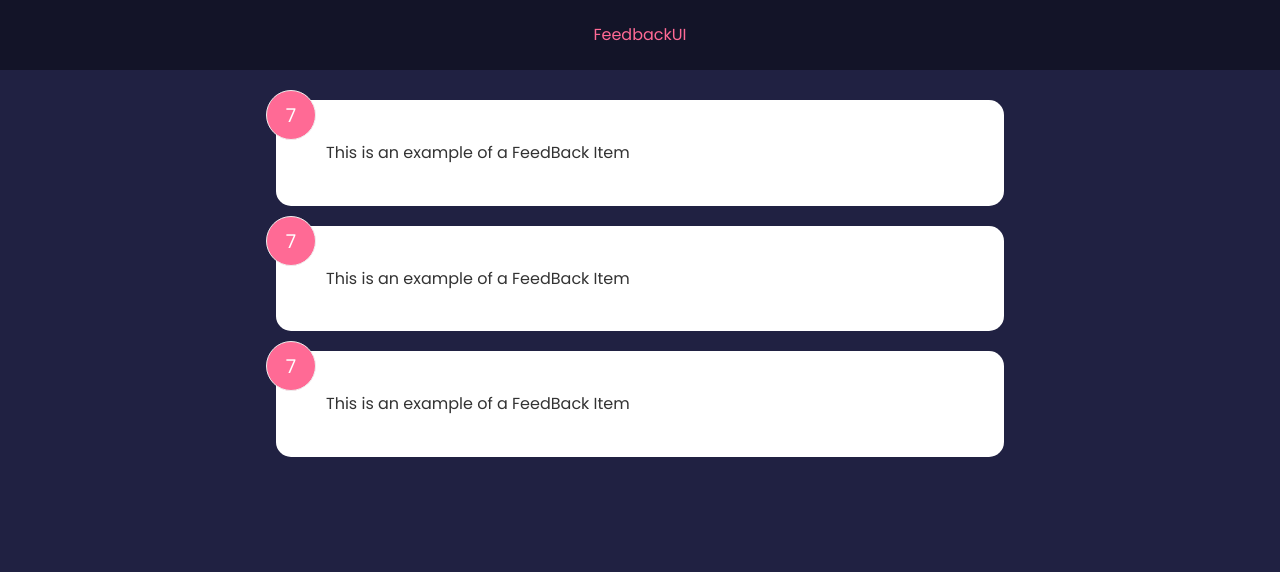
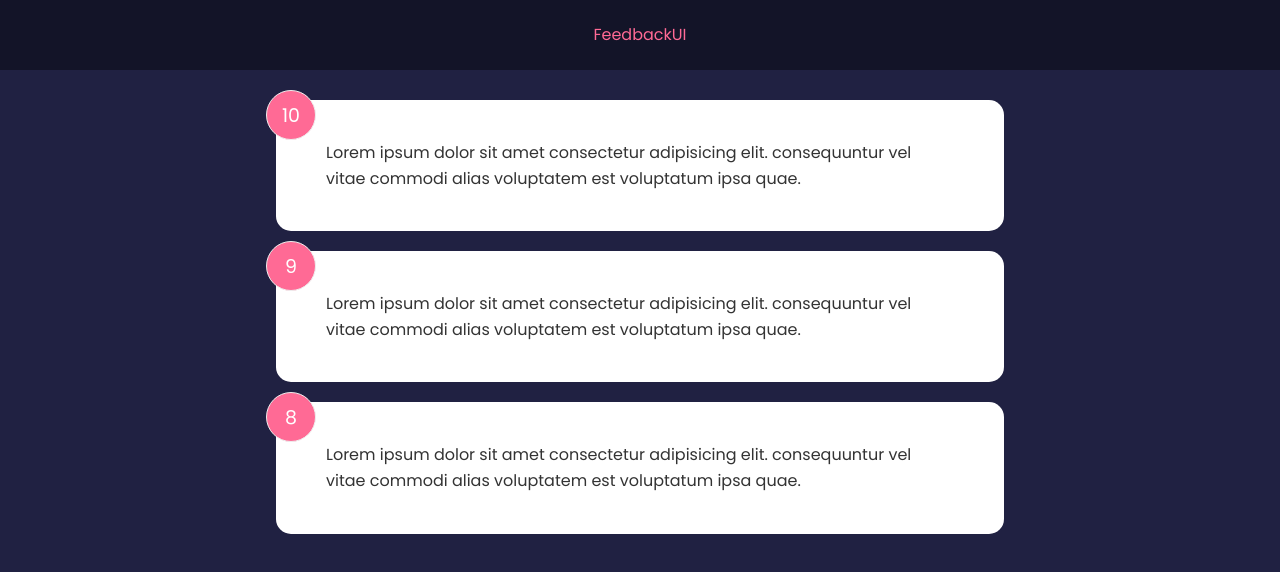
Before and after one commit to abdulmoizsiddiqui/feedback-app, a React (Create React App) app: page / in a window 1280 px wide. Shown: the top 572 px of the page. Built offline with nearby package versions, Linux system fonts and the light colour scheme.

Commit message:
Feedback map

```diff
--- a/src/components/FeedBackItem.jsx
+++ b/src/components/FeedBackItem.jsx
@@ -1,13 +1,8 @@
-import { useState } from "react";
-
-function FeedBackItem() {
-  const [rating, setRating] = useState(7);
-  const [text, setText] = useState("This is an example of a FeedBack Item");
-
+function FeedBackItem({ item }) {
   return (
     <div className="card">
-      <div className="num-display"> {rating} </div>
-      <div className="text-display">{text}</div>
+      <div className="num-display"> {item.rating} </div>
+      <div className="text-display">{item.text}</div>
     </div>
   );
 }
--- a/src/components/FeedbackList.jsx
+++ b/src/components/FeedbackList.jsx
@@ -9,7 +9,7 @@
   return (
     <div className="feedback-list">
       {feedback.map((item) => (
-        <FeedBackItem key={item} />
+        <FeedBackItem key={item.id} item={item} />
       ))}
     </div>
   );
```
